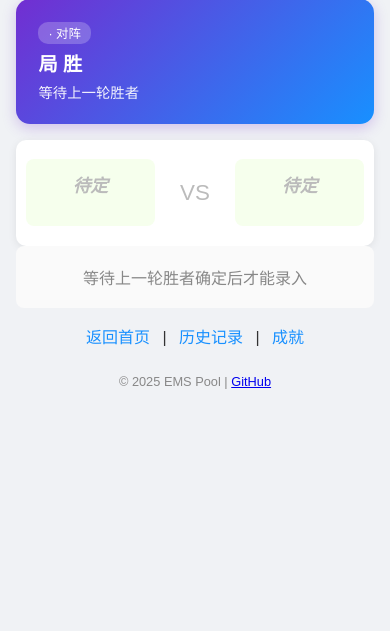
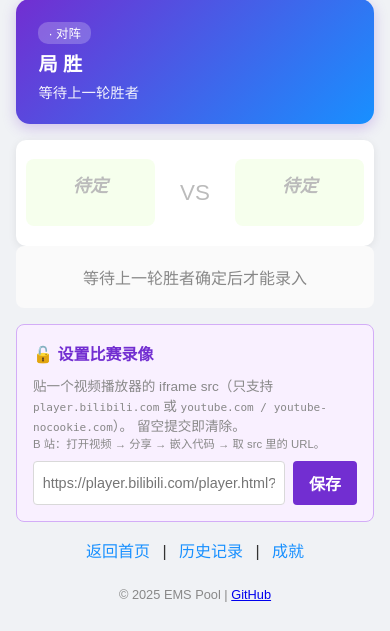
Before and after one commit to xiaoyuin/EMSPoolGamble, a Flask app: template templates/tournament_match.html in a window 390 px wide. Shown: the part 228-859 px from the top of the page. Before the commit the page ends 617 px from the top, so only its background shows below. Run offline with Flask 3, Linux system fonts and the light colour scheme; the template is opened without the code that fills it, so the values that code supplies are empty; the visitor is signed in with stand-in values (Sample User, id 1).

Commit message:
Match detail: embeddable video card (admin-set iframe src)
Each match can now show one embedded video (B 站, YouTube). Admins
paste the player iframe src directly; visitors see a responsive 16:9
iframe at the bottom of the match detail page.

DB:
- tournament_matches.video_url TEXT (nullable). Migration via
  _migrate_match_video_columns adds it on first run.

Backend (app/tournament.py):
- set_match_video_url(match_id, url): validates and stores; empty
  string clears.
- _validate_iframe_src(url): allow only player.bilibili.com,
  www.youtube.com / youtube.com / youtube-nocookie.com /
  www.youtube-nocookie.com. http:// is auto-upgraded to https://.
  Non-whitelist hosts and bad schemes (javascript:, ftp:, etc.) are
  rejected with a clear message.

Route:
- POST /tournament/<tid>/match/<mid>/set_video (admin + csrf).

Template (templates/tournament_match.html):
- Public-readable video card with a 16:9 iframe (padding-top:56.25%)
  using sandbox="allow-scripts allow-same-origin allow-popups
  allow-popups-to-escape-sandbox allow-presentation" so the embedded
  player works but it can't navigate the parent page or trigger
  unwanted permissions.
- Admin-only edit card with help text explaining where to find the
  src on Bilibili.

```diff
--- a/templates/tournament_match.html
+++ b/templates/tournament_match.html
@@ -100,6 +100,50 @@
         padding: 1.2em 1em; text-align: center; color: #888;
         background: #fafafa; border-radius: 8px;
     }
+
+    /* 视频卡片 */
+    .video-card { margin-top: 1em; }
+    .video-card h4 { margin: 0 0 0.6em 0; color: #333; font-size: 1em; }
+    .video-frame-wrap {
+        position: relative;
+        width: 100%;
+        padding-top: 56.25%; /* 16:9 */
+        background: #000;
+        border-radius: 8px;
+        overflow: hidden;
+    }
+    .video-frame-wrap iframe {
+        position: absolute; top: 0; left: 0;
+        width: 100%; height: 100%;
+        border: 0;
+    }
+    .video-fallback-link {
+        display: block; text-align: center;
+        margin-top: 0.5em; font-size: 0.85em; color: #888;
+    }
+    .video-fallback-link a { color: #1890ff; text-decoration: none; }
+    .video-fallback-link a:hover { text-decoration: underline; }
+
+    .video-edit-card {
+        margin-top: 1em;
+        background: #f9f0ff;
+        border: 1px solid #d3adf7;
+        border-radius: 8px;
+        padding: 1em;
+    }
+    .video-edit-card h4 { margin: 0 0 0.6em 0; color: #722ed1; font-size: 1em; }
+    .video-edit-card .help { color: #888; font-size: 0.85em; margin-bottom: 0.8em; }
+    .video-edit-form { display: flex; gap: 0.5em; }
+    .video-edit-form input[type=text] {
+        flex: 1; min-width: 0;
+        padding: 0.6em; border: 1px solid #d9d9d9; border-radius: 4px; font-size: 0.9em;
+    }
+    .video-edit-form button {
+        flex-shrink: 0;
+        background: #722ed1; color: white;
+        padding: 0.6em 1em; border: none; border-radius: 4px; cursor: pointer; font-weight: 600;
+    }
+    .video-edit-form button:hover { background: #5b1fb0; }
 </style>
 {% endblock %}
 
@@ -222,4 +266,39 @@
 {% elif not match.player1_id or not match.player2_id %}
 <div class="placeholder-msg">等待上一轮胜者确定后才能录入</div>
 {% endif %}
+
+{# ---------- 比赛录像 ---------- #}
+{% if match.video_url %}
+<div class="card video-card">
+    <h4>📺 比赛录像</h4>
+    <div class="video-frame-wrap">
+        <iframe src="{{ match.video_url }}"
+                allowfullscreen
+                scrolling="no"
+                referrerpolicy="no-referrer"
+                sandbox="allow-scripts allow-same-origin allow-popups allow-popups-to-escape-sandbox allow-presentation"></iframe>
+    </div>
+</div>
+{% endif %}
+
+{% if is_admin_authenticated() and not match.is_bye %}
+<div class="video-edit-card">
+    <h4>🔓 设置比赛录像</h4>
+    <div class="help">
+        贴一个视频播放器的 iframe src（只支持
+        <code>player.bilibili.com</code> 或 <code>youtube.com / youtube-nocookie.com</code>）。
+        留空提交即清除。
+        <br><small>B 站：打开视频 → 分享 → 嵌入代码 → 取 src 里的 URL。</small>
+    </div>
+    <form method="post"
+          action="{{ url_for('tournament_match_set_video', tournament_id=tournament.tournament_id, match_id=match.match_id) }}"
+          class="video-edit-form">
+        <input type="hidden" name="csrf_token" value="{{ csrf_token() }}">
+        <input type="text" name="video_url"
+               value="{{ match.video_url or '' }}"
+               placeholder="https://player.bilibili.com/player.html?bvid=BV...">
+        <button type="submit">保存</button>
+    </form>
+</div>
+{% endif %}
 {% endblock %}
```
Also changed, not shown: app/database.py (+13 -0 lines), app/tournament.py (+59 -0 lines), app/tournament_routes.py (+15 -0 lines).
